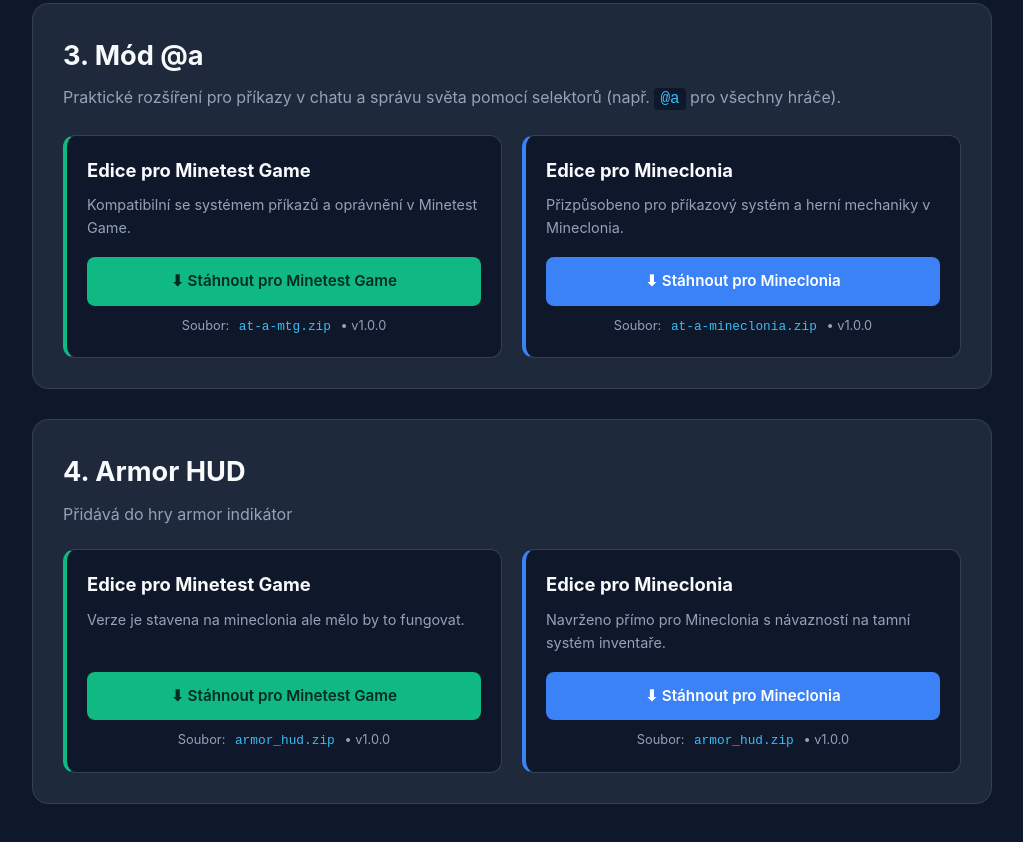
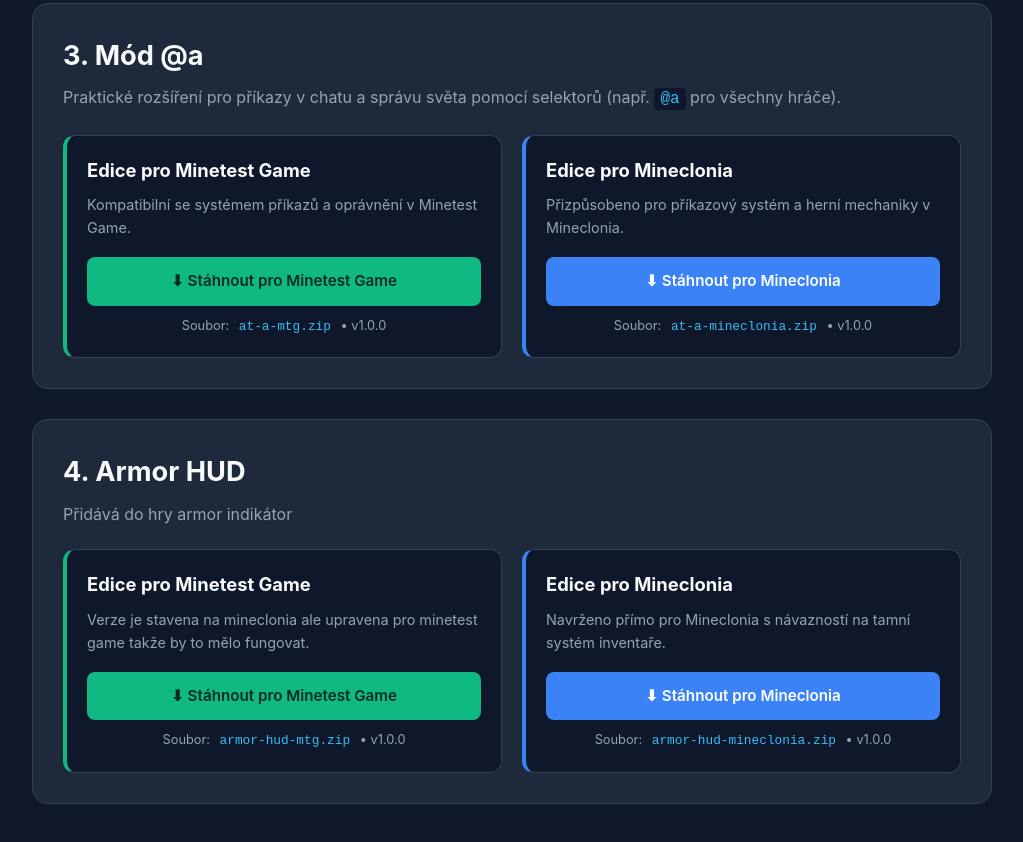
Before and after one commit to stepajanas-zrs/m-dy-pro-luanti-, a plain HTML site: page index.html in a window 1280 px wide. Shown: the part 1225-2067 px from the top of the page, without its empty margins (128-1151 px from the left). Drawn offline with Linux system fonts and the light colour scheme.

Commit message:
Update download links and descriptions in index.html

```diff
--- a/index.html
+++ b/index.html
@@ -334,13 +334,13 @@
             <div class="edition-box mtg">
                 <div>
                     <h3>Edice pro Minetest Game</h3>
-                    <p>Verze je stavena na mineclonia ale mělo by to fungovat.</p>
+                    <p>Verze je stavena na mineclonia ale upravena pro minetest game takže by to mělo fungovat.</p>
                 </div>
                 <div>
-                    <a href="./mods/armor_hud.zip" download="armor_hud.zip" class="btn btn-mtg">
+                    <a href="./mods/armor-hud-mtg.zip" download="armor-hud-mtg.zip" class="btn btn-mtg">
                         ⬇ Stáhnout pro Minetest Game
                     </a>
-                    <div class="file-meta">Soubor: <code>armor_hud.zip</code> • v1.0.0</div>
+                    <div class="file-meta">Soubor: <code>armor-hud-mtg.zip</code> • v1.0.0</div>
                 </div>
             </div>
 
@@ -350,10 +350,10 @@
                     <p>Navrženo přímo pro Mineclonia s návazností na tamní systém inventaře.</p>
                 </div>
                 <div>
-                    <a href="./mods/armor_hud.zip" download="armor_hud.zip" class="btn btn-mcl">
+                    <a href="./mods/armor-hud-mineclonia.zip" download="armor-hud-mineclonia.zip" class="btn btn-mcl">
                         ⬇ Stáhnout pro Mineclonia
                     </a>
-                    <div class="file-meta">Soubor: <code>armor_hud.zip</code> • v1.0.0</div>
+                    <div class="file-meta">Soubor: <code>armor-hud-mineclonia.zip</code> • v1.0.0</div>
                 </div>
             </div>
         </div>
```
